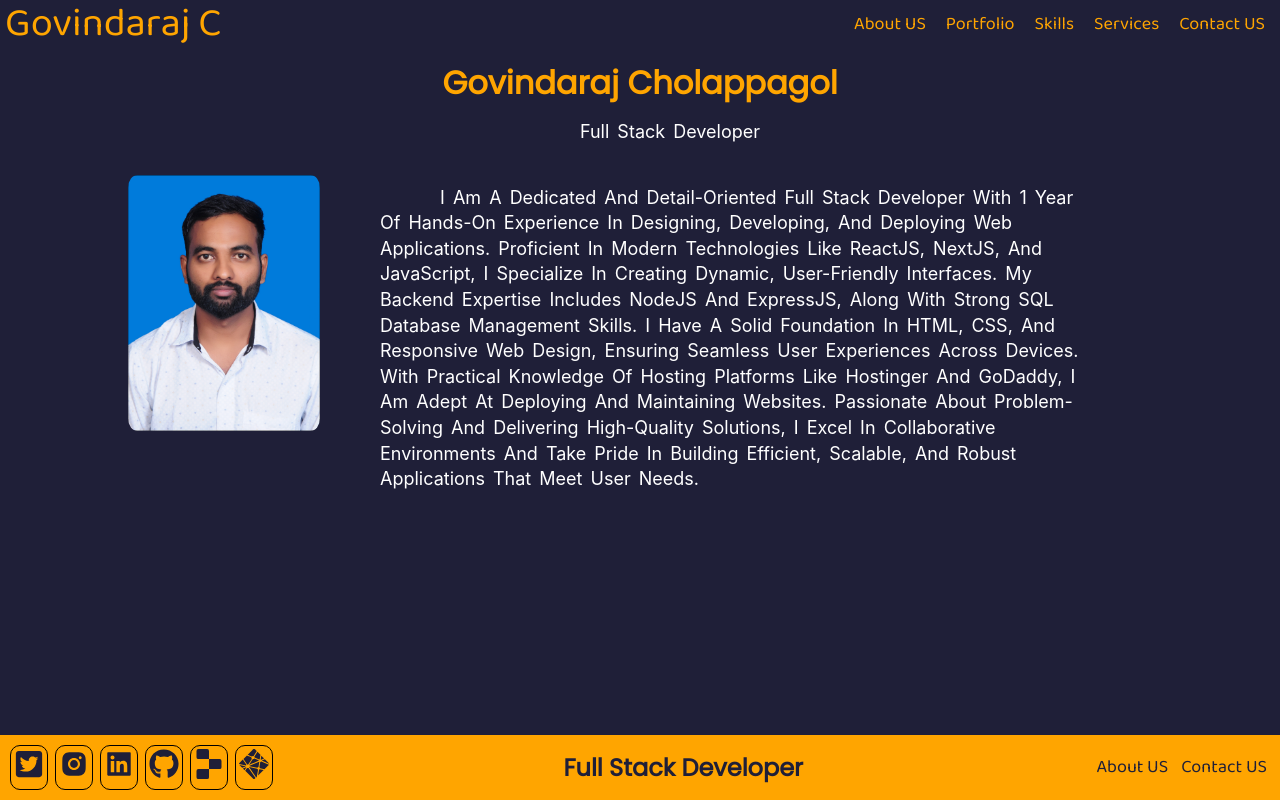
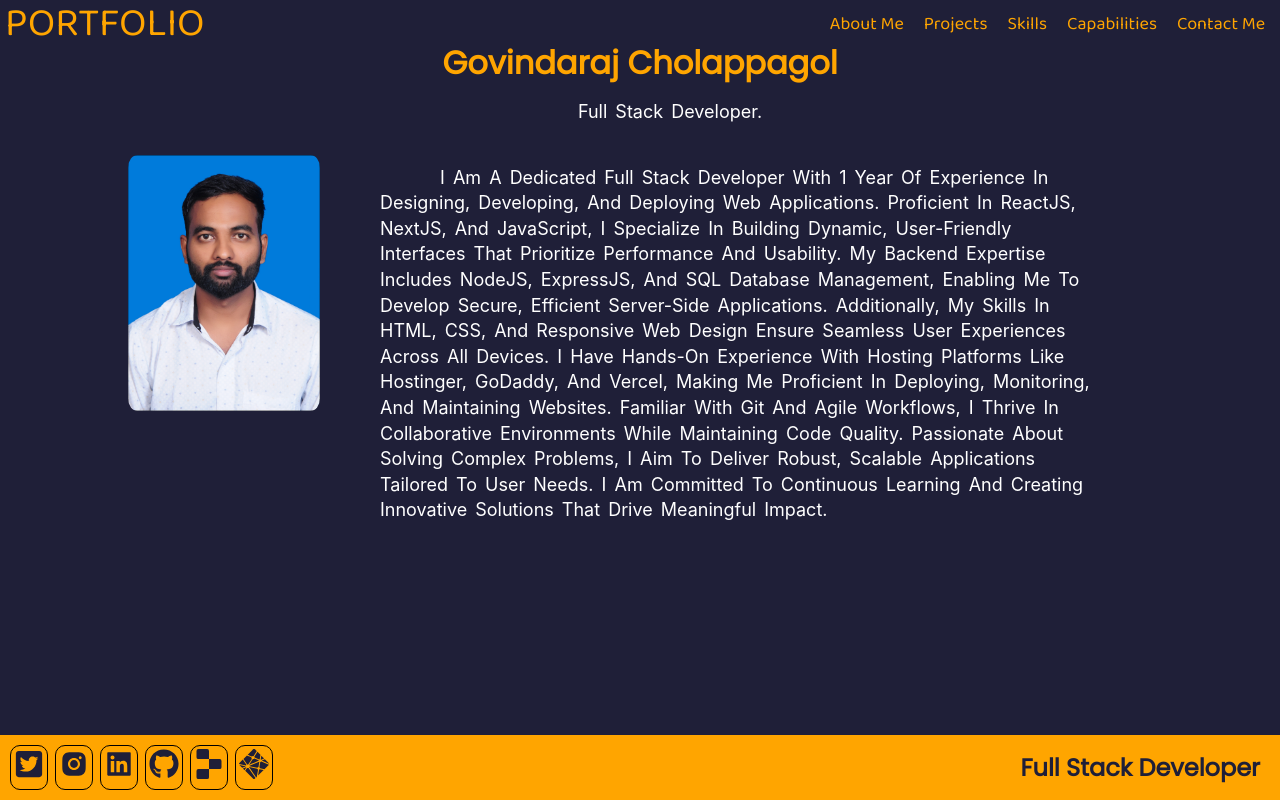
Before and after one commit to Govindaraj773/portfolio, a React (Vite) app: page / in a window 1280 px wide. Built offline with nearby package versions, Linux system fonts and the light colour scheme.

Commit message:
all color changes done

```diff
--- a/index.html
+++ b/index.html
@@ -2,7 +2,7 @@
 <html lang="en">
   <head>
     <meta charset="UTF-8" />
-    <!-- <link rel="icon" type="image/svg+xml" href="/vite.svg" /> -->
+    <link rel="icon" type="image/svg+xml" href="/src/assets//profile.jpg" />
     <meta name="viewport" content="width=device-width, initial-scale=1.0" />
     <title>Govindaraj | Portfolio</title>
   </head>
--- a/src/App.jsx
+++ b/src/App.jsx
@@ -16,11 +16,11 @@ const App = () => {
     <>
       <Navbar page={page} setPage={setPage} />
       {page == "Header" && <Header />}
-      {page == "About US" && <About />}
-      {page == "Portfolio" && <Portfolio />}
+      {page == "About Me" && <About />}
+      {page == "Projects" && <Portfolio />}
       {page == "Skills" && <Skills />}
-      {page == "Services" && <Services />}
-      {page == "Contact US" && <ContactUS />}
+      {page == "Capabilities" && <Services />}
+      {page == "Contact Me" && <ContactUS />}
       <Footer page={page} setPage={setPage} />
     </>
   );
--- a/src/Settings/Settings.jsx
+++ b/src/Settings/Settings.jsx
@@ -3,11 +3,12 @@ import profile_logo from "../assets/profile.jpg"
 export default {
   name: `Govindaraj Cholappagol`,
   profile_photo: profile_logo,
-  position: `Full Stack Developer`,
+  position: `Full Stack Developer.`,
   Age: 28,
-  Place: "Bengaluru, Karnataka, India",
+  Place: "Bengaluru, Karnataka, India.",
   Birthday: `20 April 1996`,
   Degree: `B.E`,
   Phone: `+91 9535995547`,
   Email: `govindaraj5547@gmail.com`,
+  Hobbies: `Sports & Reading books.`,
 };
--- a/src/Styles/Footer.css
+++ b/src/Styles/Footer.css
@@ -36,6 +36,7 @@
 }
 
 .middle h2 {
+  margin-right: 20px;
   color: var(--bg_color);
 }
 
--- a/src/Styles/Header.css
+++ b/src/Styles/Header.css
@@ -8,13 +8,14 @@
 }
 
 .header h1 {
-  margin-top: 10px;
+  margin-top: -10px;
   text-transform: capitalize;
   /* font-family: 'Franklin Gothic Medium', 'Arial Narrow', Arial, sans-serifs; */
 }
 
 .header p {
   margin-top: 20px;
+  margin-bottom: 200px;
   /* font-weight: bold; */
 }
 
@@ -63,6 +64,7 @@
   .header p {
     font-size: 14px;
     padding-bottom: 50px;
+
   }
 }
 
--- a/src/components/About.jsx
+++ b/src/components/About.jsx
@@ -19,6 +19,7 @@ const About = () => {
           <p>
             Email : <a href={`mailto:${Settings.Email}`}>{Settings.Email}</a>
           </p>
+          <p> Hobbies : {Settings.Hobbies}</p>
         </div>
       </div>
 
--- a/src/components/Footer.jsx
+++ b/src/components/Footer.jsx
@@ -15,11 +15,11 @@ const Footer = ({ page, setPage }) => {
       <div className="middle">
         <h2>Full Stack Developer</h2>
       </div>
-      <div className="right">
-        {["About US", "Contact US"].map((item, index) => (
+      {/* <div className="right">
+        {["About Me", "Contact Me"].map((item, index) => (
           <p key={index} onClick={() => setPage(item)} > {item} </p>
         ))}
-      </div>
+      </div> */}
     </div>
   );
 };
--- a/src/components/Header.jsx
+++ b/src/components/Header.jsx
@@ -10,11 +10,14 @@ const Header = () => {
       <div className="body-container">
         <img src={Settings.profile_photo} alt="profile_pic" />
         <p className="header_para">
-        I am a dedicated and detail-oriented Full Stack Developer with 1 year of hands-on experience in designing, developing, and deploying web applications. Proficient in modern technologies like ReactJS, NextJS, and JavaScript, I specialize in creating dynamic, user-friendly interfaces. My backend expertise includes NodeJS and ExpressJS, along with strong SQL database management skills.
+        {/* I am a dedicated and detail-oriented Full Stack Developer with 1 year of hands-on experience in designing, developing, and deploying web applications. Proficient in modern technologies like ReactJS, NextJS, and JavaScript, I specialize in creating dynamic, user-friendly interfaces. My backend expertise includes NodeJS and ExpressJS, along with strong SQL database management skills.
 
         I have a solid foundation in HTML, CSS, and responsive web design, ensuring seamless user experiences across devices. With practical knowledge of hosting platforms like Hostinger and GoDaddy, I am adept at deploying and maintaining websites.
 
-         Passionate about problem-solving and delivering high-quality solutions, I excel in collaborative environments and take pride in building efficient, scalable, and robust applications that meet user needs.
+         Passionate about problem-solving and delivering high-quality solutions, I excel in collaborative environments and take pride in building efficient, scalable, and robust applications that meet user needs. */}
+         I am a dedicated Full Stack Developer with 1 year of experience in designing, developing, and deploying web applications. Proficient in ReactJS, NextJS, and JavaScript, I specialize in building dynamic, user-friendly interfaces that prioritize performance and usability. My backend expertise includes NodeJS, ExpressJS, and SQL database management, enabling me to develop secure, efficient server-side applications. Additionally, my skills in HTML, CSS, and responsive web design ensure seamless user experiences across all devices.
+
+         I have hands-on experience with hosting platforms like Hostinger, GoDaddy, and Vercel, making me proficient in deploying, monitoring, and maintaining websites. Familiar with Git and agile workflows, I thrive in collaborative environments while maintaining code quality. Passionate about solving complex problems, I aim to deliver robust, scalable applications tailored to user needs. I am committed to continuous learning and creating innovative solutions that drive meaningful impact.
         </p>
       </div>
     </div>
--- a/src/components/Navbar.jsx
+++ b/src/components/Navbar.jsx
@@ -5,10 +5,10 @@ const Navbar = ({ page, setPage }) => {
   return (
     <div className="navbar">
       <a href="/" className="nav_title hover_line">
-        Govindaraj C
+        PORTFOLIO
       </a>
       <div className="links">
-        {["About US", "Portfolio", "Skills", "Services", "Contact US"].map(
+        {["About Me", "Projects", "Skills", "Capabilities", "Contact Me"].map(
           (title, index) => (
             <li key={index}>
               <p onClick={() => setPage(title)} className="hover_line">{title}</p>
--- a/src/index.css
+++ b/src/index.css
@@ -61,7 +61,8 @@ h6 {
   width: 0px;
   height: 2px;
   display: block;
-  background: var(--head_color);
+  /* background: var(--head_color); */
+  background: rgb(167, 109, 2);
   transition: var(--transition);
 }
 
```
